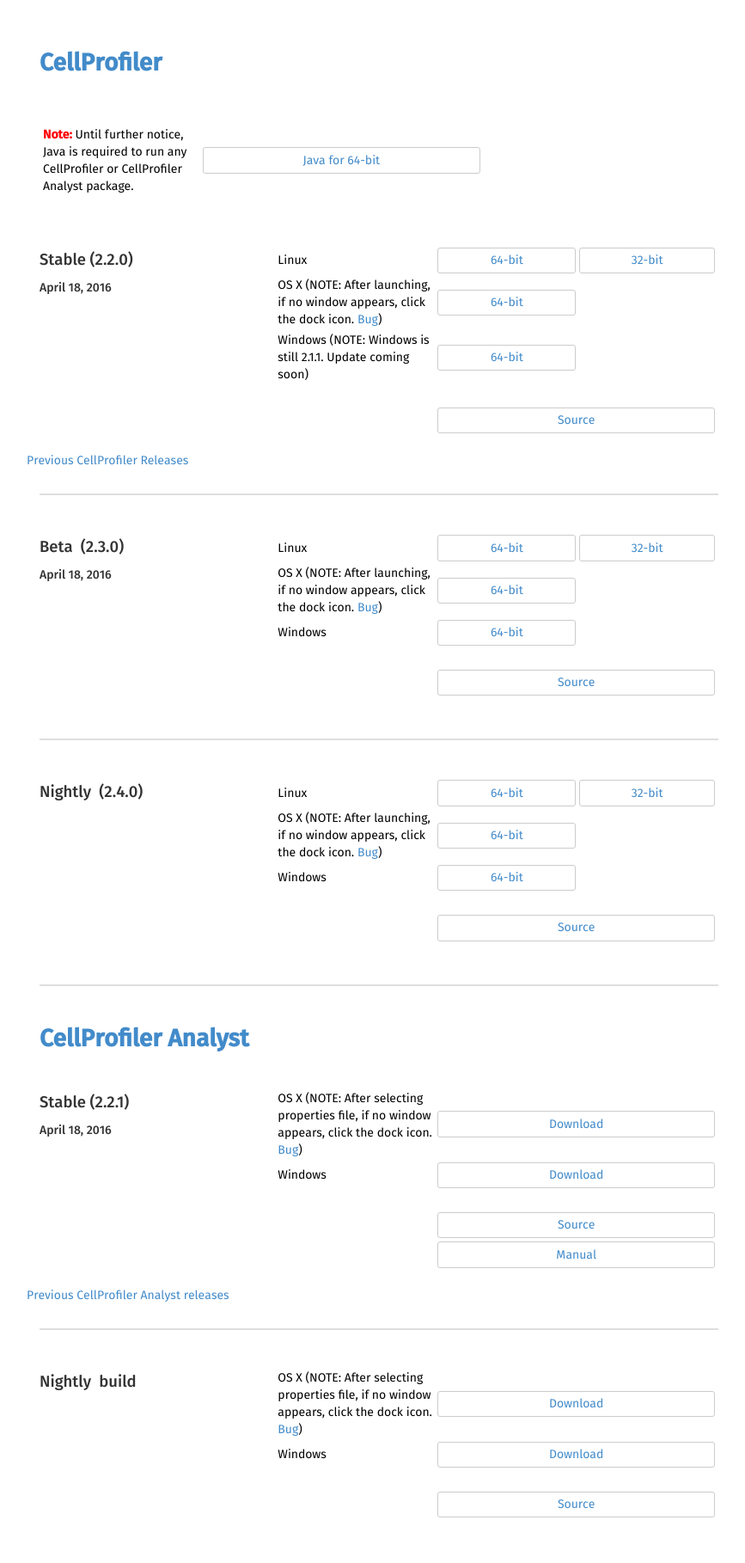
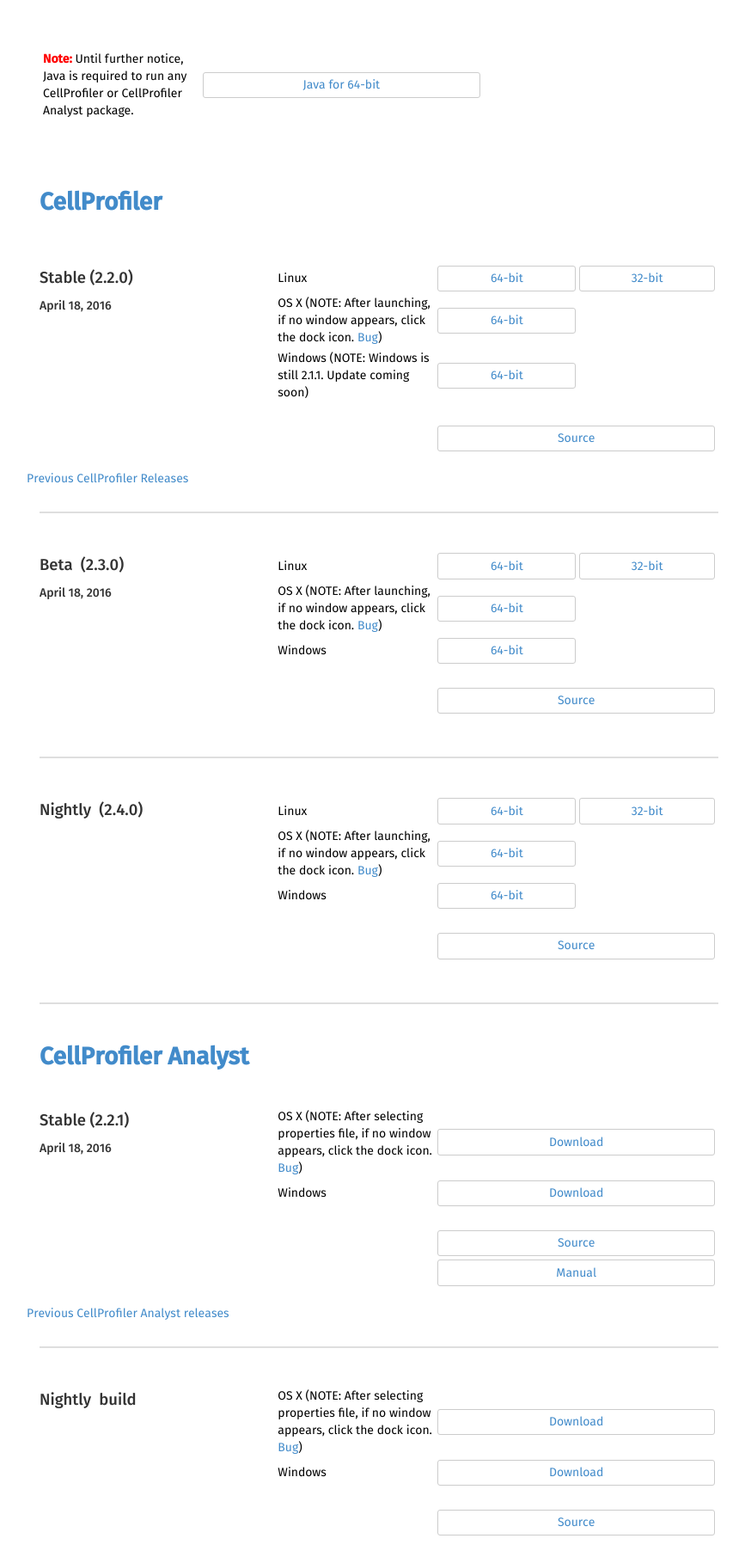
Before and after one commit to CellProfiler/cellprofiler.github.com-backup, a Jekyll site: the page built from releases/index.html, in a window 1280 px wide. Shown: the whole page at 86% size, without its empty margins (199-1066 px from the left). Built offline with Jekyll 4.4.1, drawn with Linux system fonts in a browser that asks for light colours; before the commit the page ends 1797 px from its top, so only the background shows below that.

Commit message:
add new layout to release page

```diff
--- /dev/null
+++ b/_layouts/release.html
@@ -0,0 +1,58 @@
+<!DOCTYPE html>
+
+<html lang="en">
+  <head>
+    <meta charset="utf-8">
+    <meta http-equiv="x-ua-compatible" content="ie=edge">
+
+    <title>CellProfiler</title>
+
+    <meta name="description" content="">
+
+    <meta name="viewport" content="width=device-width, initial-scale=1">
+
+    <link rel="apple-touch-icon" href="../apple-touch-icon.png">
+
+    <link rel="stylesheet" href="/stylesheets/libraries/bootstrap-3.1.1.css">
+    <link rel="stylesheet" href="/stylesheets/basic.css">
+
+    <script src="/javascripts/libraries/modernizr-2.8.3.min.js">
+
+    </script>
+  </head>
+
+  <body class="container">
+    <header>
+			<div class="row install">
+			  <div class="col-md-8 side-header">
+			    <table class="table-features table-installers">
+			      <tbody>
+			        <tr>
+			          <td class="inst-type"><font color="red"><b>Note:</b></font> Until further notice, Java is required to run any CellProfiler or CellProfiler Analyst package.</td>
+
+			          <td><a href="http://www.oracle.com/technetwork/java/javase/downloads/jre8-downloads-2133155.html"><div class="inst-button">Java for 64-bit</div></a></td>
+			        </tr>
+			      </tbody>
+			    </table>
+			  </div>
+			</div>
+      <ul class="row menu">
+        <li class="col-xs-12 col-md-2">
+          <a href="/index.html">
+            <h1>CellProfiler</h1>
+          </a>
+        </li>
+      </ul>
+    </header>
+
+    {{ content }}
+
+    <script src="https://code.jquery.com/jquery-2.2.0.min.js">
+
+    </script>
+
+    <script>
+      window.jQuery || document.write('<script src="javascripts/libraries/jquery-2.2.0.min.js"><\/script>')
+    </script>
+  </body>
+</html>
--- a/releases/index.html
+++ b/releases/index.html
@@ -1,21 +1,9 @@
 ---
-layout: basic
+layout: release
 title: Releases &middot; CellProfiler
 redirect_from: "/download.html"
 ---
-<div class="row install">
-  <div class="col-md-8 side-header">
-    <table class="table-features table-installers">
-      <tbody>
-        <tr>
-          <td class="inst-type"><font color="red"><b>Note:</b></font> Until further notice, Java is required to run any CellProfiler or CellProfiler Analyst package.</td>
 
-          <td><a href="http://www.oracle.com/technetwork/java/javase/downloads/jre8-downloads-2133155.html"><div class="inst-button">Java for 64-bit</div></a></td>
-        </tr>
-      </tbody>
-    </table>
-  </div>
-</div>
 
 <div class="row install">
   <div class="col-md-4 side-header">
```
